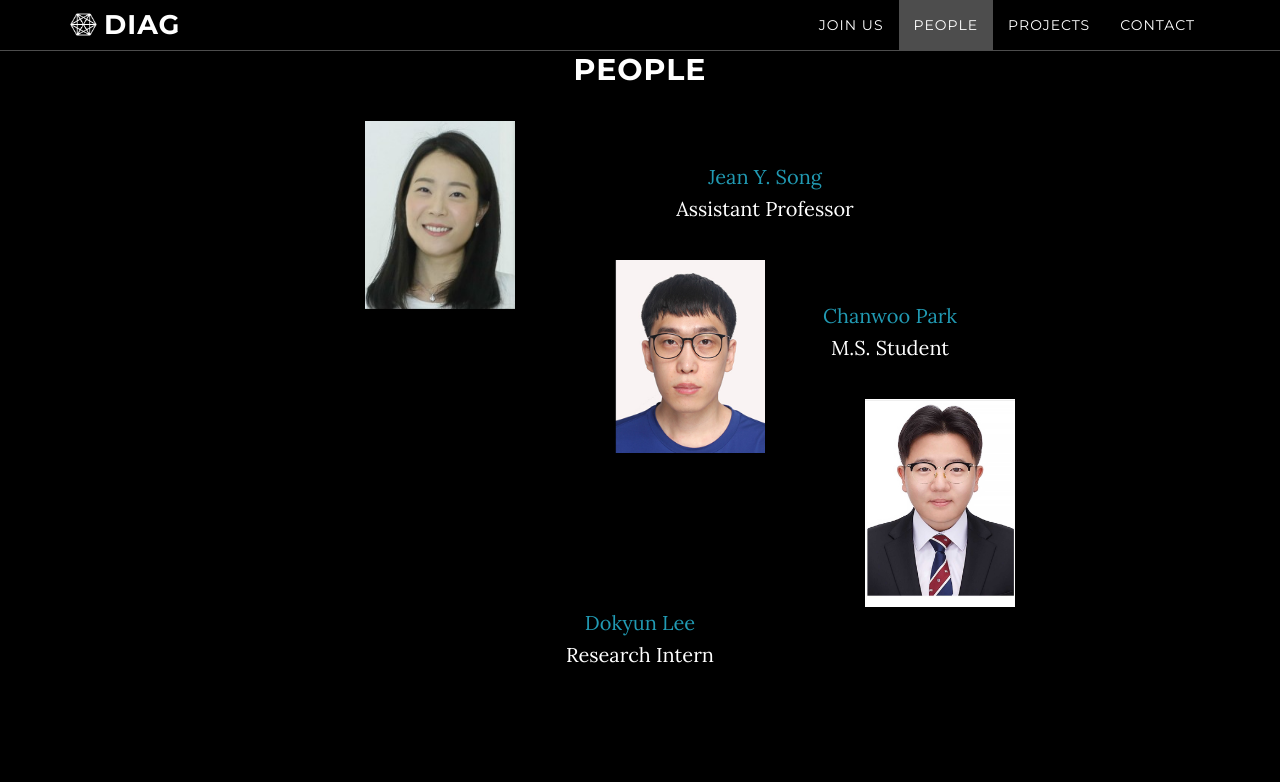
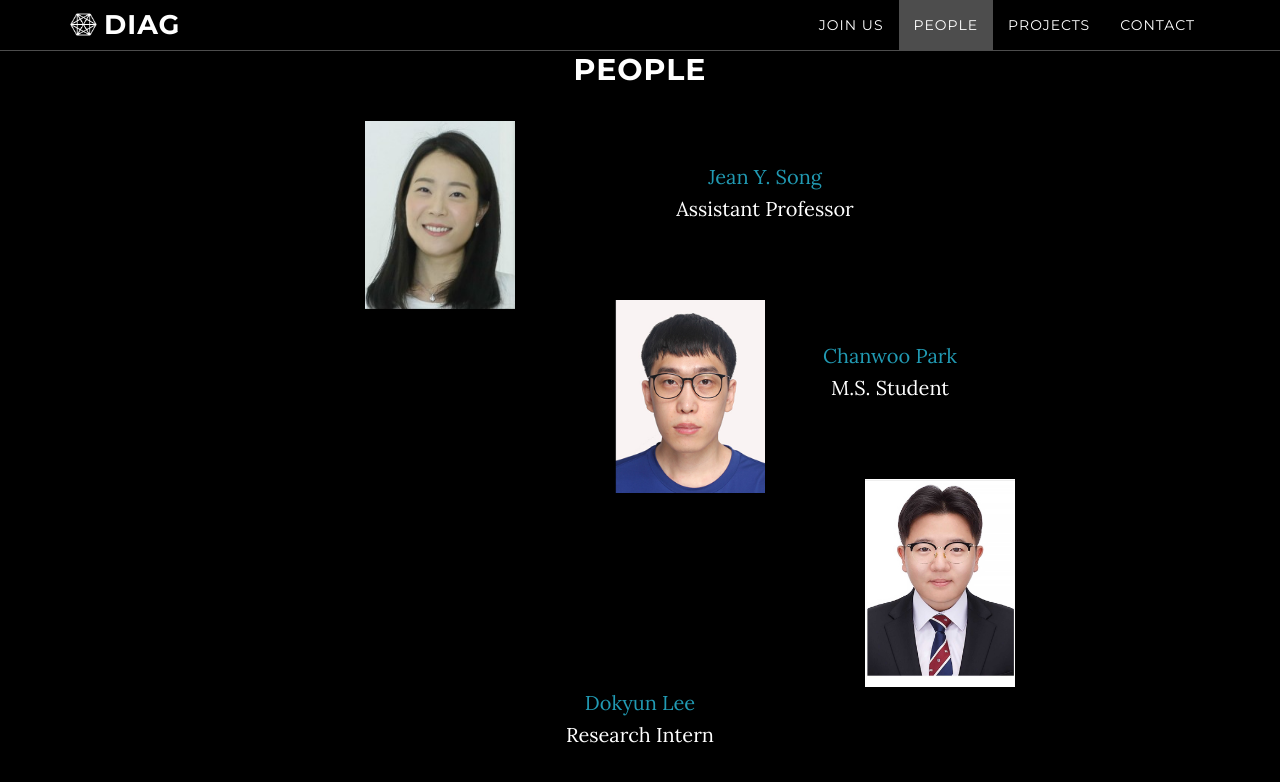
Before and after one commit to raflereak/diag-dgist.github.io, a Jekyll site: the page built from index.html, in a window 1280 px wide and 900 px high, scrolled down 1542 px. Shown: the top 782 px of the window. Built offline with Jekyll 4.4.1, drawn with Linux system fonts in a browser that asks for light colours.

Commit message:
fixing layout

```diff
--- a/_includes/people.html
+++ b/_includes/people.html
@@ -3,24 +3,21 @@
         <div class="row">
             <div class="col-lg-8 col-lg-offset-2">
                 <h2>People</h2>
-                <div class="">
+
                   <img src="/img/JeanSong_profile2021.png" alt="Jean's profile photo with her face" width="150" style="float:left; margin-left: 100px;">
                   <br><br>
                   <p><a href="https://jyskwon.github.io/">Jean Y. Song</a><br>
                   Assistant Professor</p>
-                </div>
-                <div class="">
+                  <br><br>
                   <img src="/img/chanwoo_profile_picture.jpg" alt="Chanwoo's profile photo with his face" width="150" style="float:left; margin-left: 100px;">
                   <br><br>
                   <p><a href="">Chanwoo Park</a><br>
                   M.S. Student</p>
-                </div>
-                <div class="">
+                  <br><br>
                   <img src="/img/dokyun_profile_picture.jpg" alt="Dokyun's profile photo with his face" width="150" style="float:left; margin-left: 100px;">
                   <br><br>
                   <p><a href="">Dokyun Lee</a><br>
                   Research Intern</p>
-                </div>
 
             </div>
         </div>
```
